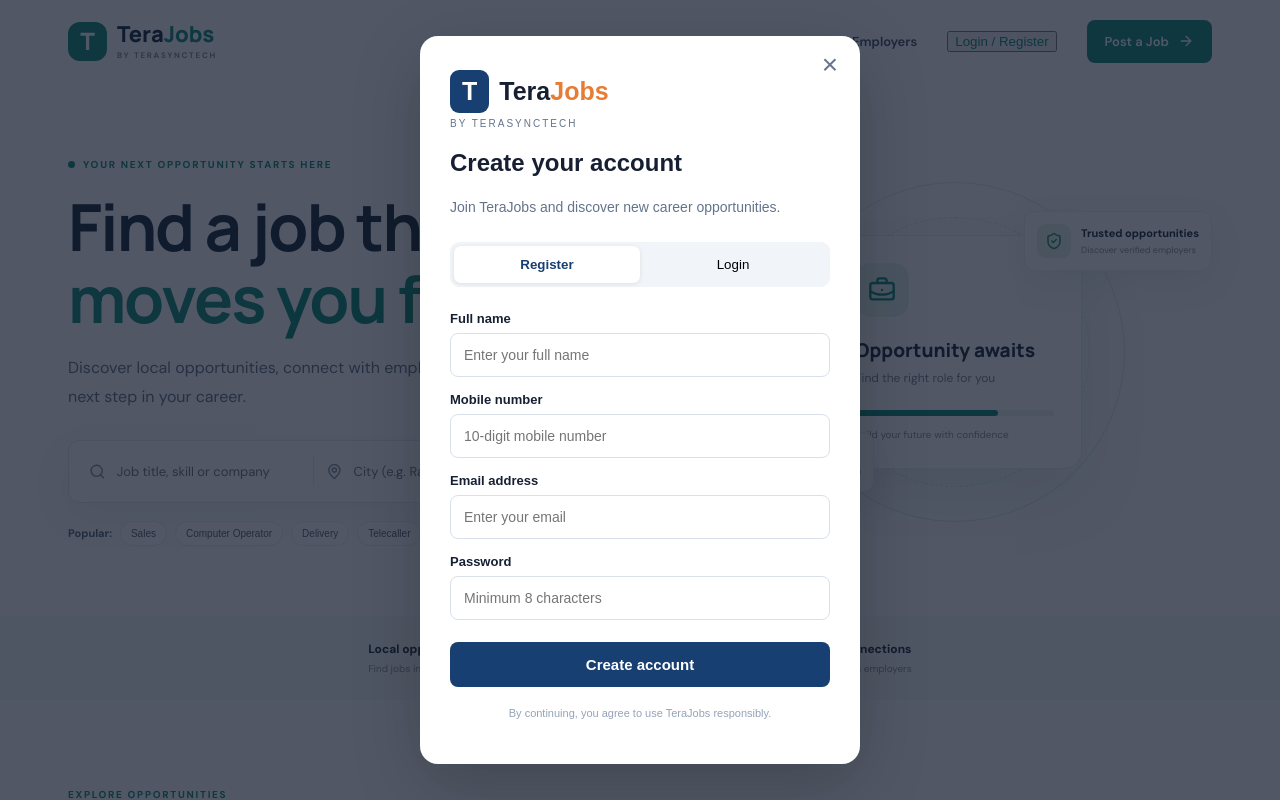
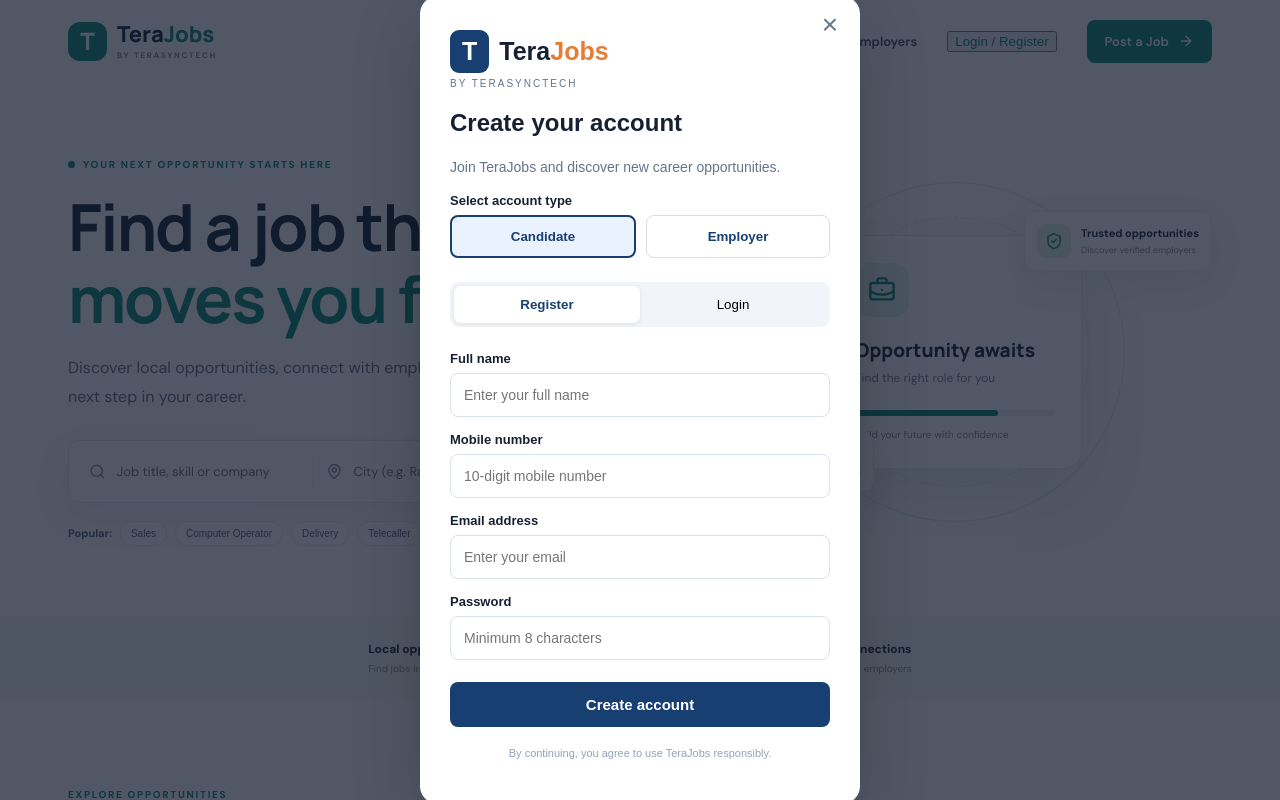
Before and after one commit to terasynctech/terajobs, a React (Vite) app: page / in a window 1280 px wide. Both pictures are taken after a click on the button "Login / Register". Shown: the top 800 px of the page. Built offline with nearby package versions, Linux system fonts and the light colour scheme; no server answers.

Commit message:
Implement account type selection in registration
Added account type selection for registration mode with buttons for 'Candidate' and 'Employer'.

```diff
--- a/src/Auth.jsx
+++ b/src/Auth.jsx
@@ -116,6 +116,48 @@ const { data, error } = await supabase.auth.signUp({
             ? "Join TeraJobs and discover new career opportunities."
             : "Sign in to continue your job search."}
         </p>
+
+{mode === "register" && (
+  <div style={{ marginBottom: 20 }}>
+    <label style={styles.label}>Select account type</label>
+
+    <div style={{ display: "flex", gap: 10 }}>
+      <button
+        type="button"
+        onClick={() => setAccountRole("candidate")}
+        style={{
+          flex: 1,
+          padding: 12,
+          borderRadius: 8,
+          border: accountRole === "candidate" ? "2px solid #173f72" : "1px solid #ddd",
+          background: accountRole === "candidate" ? "#eaf2ff" : "#fff",
+          color: "#173f72",
+          fontWeight: 700,
+          cursor: "pointer"
+        }}
+      >
+        Candidate
+      </button>
+
+      <button
+        type="button"
+        onClick={() => setAccountRole("employer")}
+        style={{
+          flex: 1,
+          padding: 12,
+          borderRadius: 8,
+          border: accountRole === "employer" ? "2px solid #173f72" : "1px solid #ddd",
+          background: accountRole === "employer" ? "#eaf2ff" : "#fff",
+          color: "#173f72",
+          fontWeight: 700,
+          cursor: "pointer"
+        }}
+      >
+        Employer
+      </button>
+    </div>
+  </div>
+)}
 
         <div style={styles.tabs}>
           <button
```
